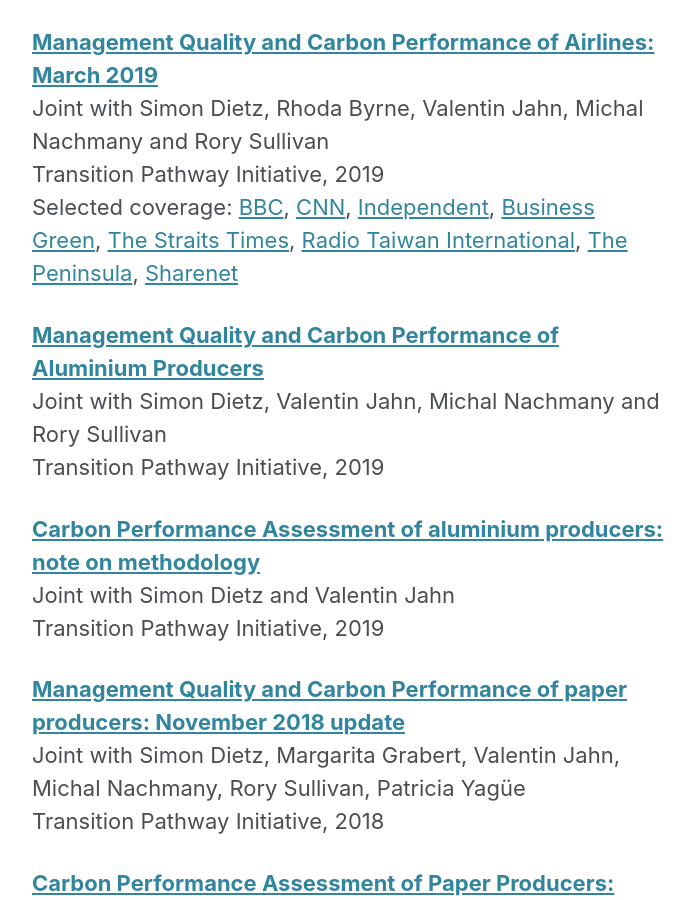
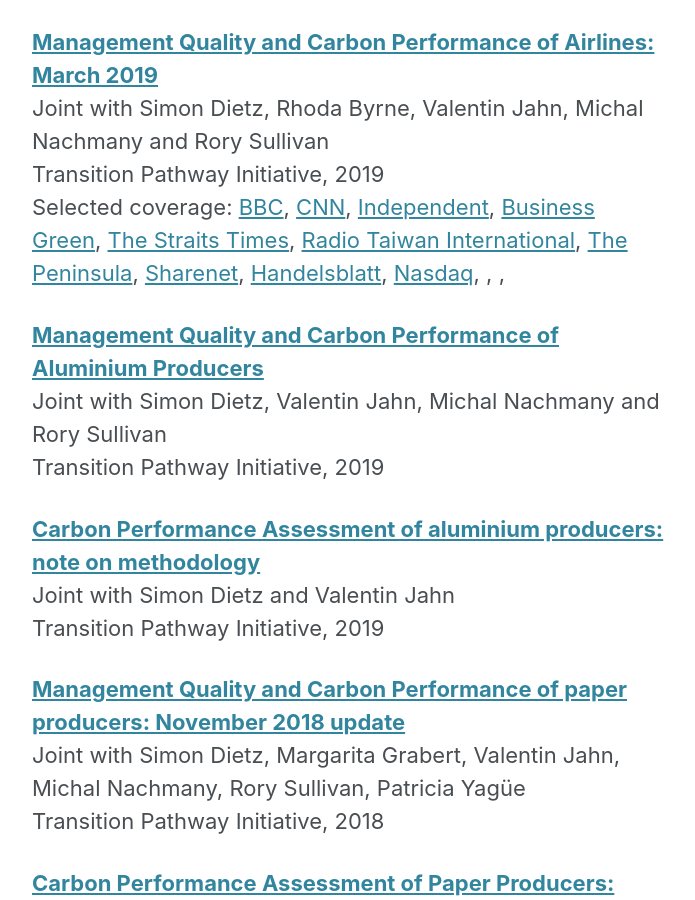
Before and after one commit to JolienNoels/joliennoels.github.io, a Jekyll site: the page built from _pages/research.md, in a window 1280 px wide and 900 px high, scrolled down 1263 px. Shown: the whole window, without its empty margins (290-985 px from the left). Built offline with Jekyll 4.4.1, drawn with Linux system fonts in a browser that asks for light colours; cached includes are drawn as plain includes; nearby versions of some CDN libraries.

Commit message:
Update research.md

```diff
--- a/_pages/research.md
+++ b/_pages/research.md
@@ -33,7 +33,7 @@
 **[Management Quality and Carbon Performance of Airlines: March 2019](http://www.lse.ac.uk/GranthamInstitute/tpi/wp-content/uploads/2019/03/Management-quality-and-carbon-performance-of-airlines-040319-1730.pdf)**
   Joint with Simon Dietz, Rhoda Byrne, Valentin Jahn, Michal Nachmany and Rory Sullivan
   Transition Pathway Initiative, 2019
-  Selected coverage: [BBC](https://www.bbc.com/news/science-environment-47460958), [CNN](https://www.cnn.com/2019/03/05/business/airlines-climate-change-emissions/index.html), [Independent](https://www.independent.co.uk/news/business/news/worlds-top-20-airlines-climate-change-commitments-a8807746.html), [Business Green](https://www.businessgreen.com/bg/news/3072031/airlines-under-pressure-to-act-on-emissions), [The Straits Times](https://www.straitstimes.com/world/airlines-stall-in-tackling-climate-change-investor-group), [Radio Taiwan International](https://www.rti.org.tw/news/view/id/2013457), [The Peninsula](https://www.thepeninsulaqatar.com/article/05/03/2019/Airlines-stall-in-tackling-climate-change---investor-group), [Sharenet](https://www.sharenet.co.za/news/Airlines_stall_in_tackling_climate_change__investor_group/a94d841976cbbde80ef4f3f868ee6493)
+  Selected coverage: [BBC](https://www.bbc.com/news/science-environment-47460958), [CNN](https://www.cnn.com/2019/03/05/business/airlines-climate-change-emissions/index.html), [Independent](https://www.independent.co.uk/news/business/news/worlds-top-20-airlines-climate-change-commitments-a8807746.html), [Business Green](https://www.businessgreen.com/bg/news/3072031/airlines-under-pressure-to-act-on-emissions), [The Straits Times](https://www.straitstimes.com/world/airlines-stall-in-tackling-climate-change-investor-group), [Radio Taiwan International](https://www.rti.org.tw/news/view/id/2013457), [The Peninsula](https://www.thepeninsulaqatar.com/article/05/03/2019/Airlines-stall-in-tackling-climate-change---investor-group), [Sharenet](https://www.sharenet.co.za/news/Airlines_stall_in_tackling_climate_change__investor_group/a94d841976cbbde80ef4f3f868ee6493), [Handelsblatt](https://www.handelsblatt.com/unternehmen/handel-konsumgueter/billigflieger-so-will-ryanair-zum-oeko-vorreiter-werden/24420274.html?ticket=ST-4603623-enaocebjUEgDFjIJsM5F-ap3), [Nasdaq](https://www.nasdaq.com/articles/airlines-stall-tackling-climate-change-investor-group-2019-03-05), [](), [](), []()
 
 **[Management Quality and Carbon Performance of Aluminium Producers](http://www.lse.ac.uk/GranthamInstitute/tpi/wp-content/uploads/2019/03/Management-quality-and-carbon-performance-of-aluminium-producers.pdf)**
   Joint with Simon Dietz, Valentin Jahn, Michal Nachmany and Rory Sullivan
```
